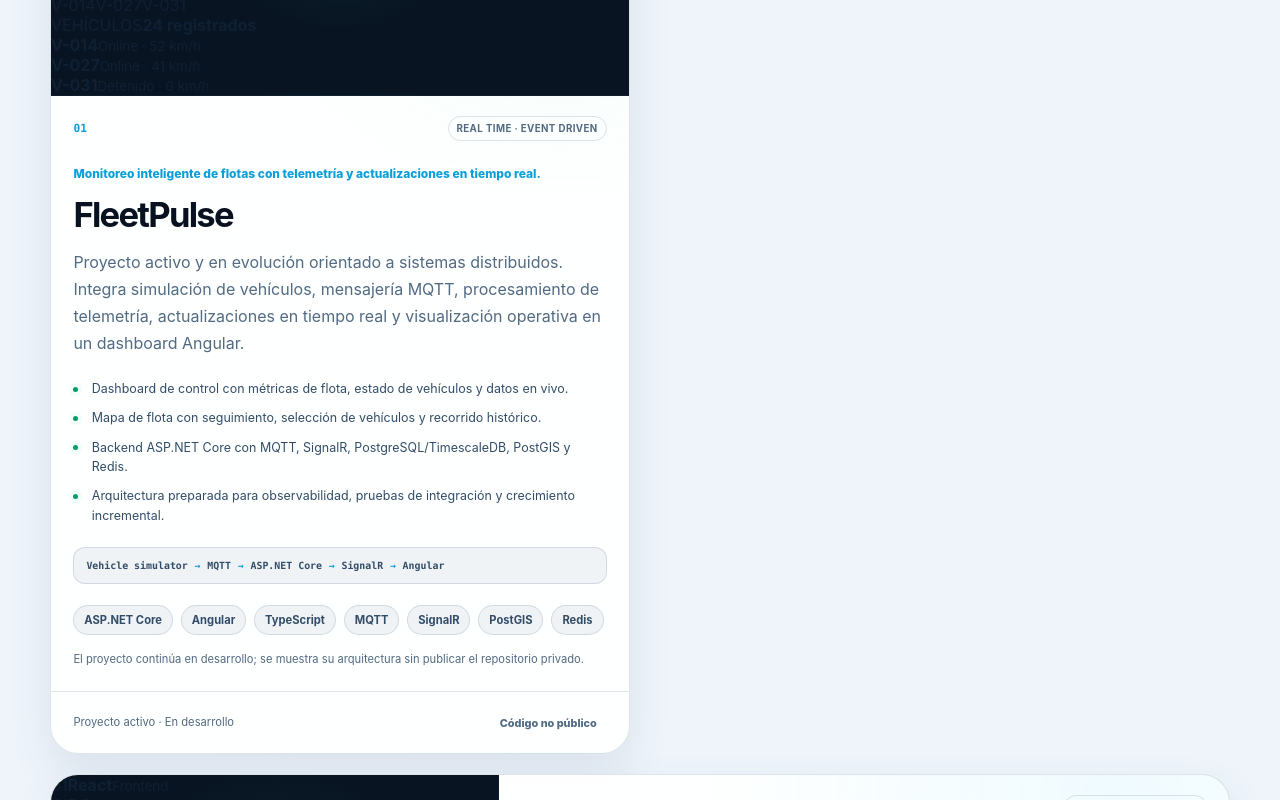
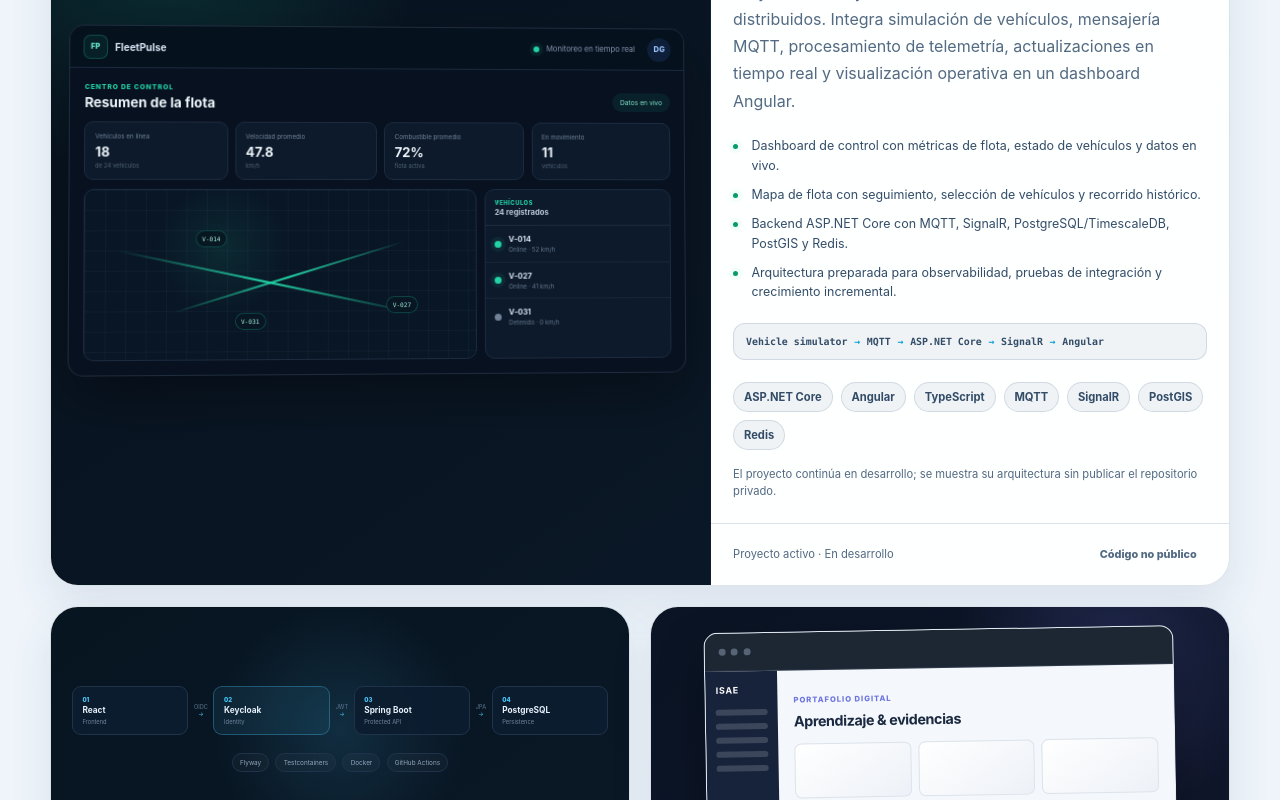
Before and after one commit to DanielDGe/danieldge.github.io, a React (Vite) app: page / in a window 1280 px wide. Shown: the part 4400-5200 px from the top of the page. Built offline with nearby package versions, Linux system fonts and the light colour scheme.

Commit message:
style: feature FleetPulse dashboard and simplify Task Manager visual

```diff
--- a/src/styles/global.css
+++ b/src/styles/global.css
@@ -988,16 +988,19 @@ svg {
   transform: translateY(-5px);
 }
 
+.project-card--fleetpulse {
+  display: grid;
+  grid-column: 1 / -1;
+  grid-template-columns: minmax(0, 1.12fr) minmax(0, 0.88fr);
+  min-height: 540px;
+  background:
+    radial-gradient(circle at 10% 10%, rgba(92, 230, 178, 0.08), transparent 34%),
+    var(--surface);
+}
+
 .project-card--task-manager {
-  display: grid;
-  grid-column: 1 / -1;
-  grid-template-columns: minmax(0, 0.76fr) minmax(0, 1.24fr);
-  min-height: 480px;
-}
-
-.project-card--fleetpulse {
   background:
-    radial-gradient(circle at 88% 4%, rgba(92, 230, 178, 0.09), transparent 34%),
+    radial-gradient(circle at 90% 5%, rgba(74, 203, 255, 0.09), transparent 35%),
     var(--surface);
 }
 
@@ -1065,12 +1068,12 @@ svg {
 .project-card__body h3 {
   margin: 0;
   color: var(--text-strong);
-  font-size: clamp(2rem, 3vw, 3rem);
+  font-size: clamp(1.8rem, 2.7vw, 2.45rem);
   letter-spacing: -0.05em;
 }
 
-.project-card:not(.project-card--task-manager) .project-card__body h3 {
-  font-size: clamp(1.8rem, 2.7vw, 2.45rem);
+.project-card--fleetpulse .project-card__body h3 {
+  font-size: clamp(2.2rem, 3.4vw, 3.2rem);
 }
 
 .project-card__description {
@@ -1136,18 +1139,6 @@ svg {
 
 .project-card__technologies {
   margin-top: auto;
-}
-
-.project-card--task-manager .project-card__body {
-  gap: 1.05rem;
-}
-
-.project-card--task-manager .project-card__highlights {
-  gap: 0.48rem;
-}
-
-.project-card--task-manager .project-card__technologies {
-  margin-top: 0.15rem;
 }
 
 .project-card__private-note {
@@ -1215,23 +1206,391 @@ svg {
     #081421;
 }
 
-.project-card--task-manager .project-visual {
+.project-card--fleetpulse .project-visual {
   min-height: 100%;
-  max-height: 480px;
   border-right: 1px solid var(--line);
   border-bottom: 0;
 }
 
-.project-visual--image {
-  display: flex;
-  flex-direction: column;
-}
-
-.project-visual__browser,
+.project-visual--fleet-dashboard {
+  display: grid;
+  place-items: center;
+  padding: 1.3rem;
+  background:
+    radial-gradient(circle at 18% 15%, rgba(34, 211, 166, 0.15), transparent 30%),
+    linear-gradient(145deg, #06111d, #0a1726);
+}
+
+.fleet-dashboard__window {
+  width: 100%;
+  overflow: hidden;
+  border: 1px solid rgba(125, 150, 180, 0.2);
+  border-radius: 15px;
+  background: #07111f;
+  box-shadow: 0 24px 55px rgba(0, 0, 0, 0.34);
+  transform: perspective(900px) rotateY(2deg) rotateX(1deg);
+  transition: transform 240ms ease;
+}
+
+.project-card:hover .fleet-dashboard__window {
+  transform: perspective(900px) rotateY(0) rotateX(0) translateY(-2px);
+}
+
+.fleet-dashboard__topbar {
+  display: grid;
+  min-height: 42px;
+  grid-template-columns: 1fr auto auto;
+  align-items: center;
+  gap: 0.8rem;
+  padding: 0 0.8rem;
+  border-bottom: 1px solid #1b2a3d;
+  background: rgba(7, 17, 31, 0.96);
+}
+
+.fleet-dashboard__brand,
+.fleet-dashboard__live {
+  display: flex;
+  align-items: center;
+  gap: 0.45rem;
+}
+
+.fleet-dashboard__brand span {
+  display: grid;
+  width: 24px;
+  height: 24px;
+  place-items: center;
+  border: 1px solid rgba(34, 211, 166, 0.24);
+  border-radius: 7px;
+  color: #63dfc1;
+  font-size: 0.46rem;
+  font-weight: 900;
+  background: rgba(34, 211, 166, 0.08);
+}
+
+.fleet-dashboard__brand strong {
+  color: #dbe8f5;
+  font-size: 0.62rem;
+}
+
+.fleet-dashboard__live {
+  color: #8092aa;
+  font-size: 0.48rem;
+}
+
+.fleet-dashboard__live i {
+  width: 6px;
+  height: 6px;
+  border-radius: 50%;
+  background: #22d3a6;
+  box-shadow: 0 0 0 4px rgba(34, 211, 166, 0.08);
+}
+
+.fleet-dashboard__avatar {
+  display: grid;
+  width: 24px;
+  height: 24px;
+  place-items: center;
+  border-radius: 50%;
+  color: #9bc0ff;
+  font-size: 0.48rem;
+  font-weight: 800;
+  background: rgba(76, 141, 255, 0.12);
+}
+
+.fleet-dashboard__content {
+  padding: 0.9rem;
+}
+
+.fleet-dashboard__heading {
+  display: flex;
+  align-items: end;
+  justify-content: space-between;
+  gap: 1rem;
+  margin-bottom: 0.7rem;
+}
+
+.fleet-dashboard__heading div {
+  display: grid;
+  gap: 0.16rem;
+}
+
+.fleet-dashboard__heading span {
+  color: #22d3a6;
+  font-size: 0.42rem;
+  font-weight: 850;
+  letter-spacing: 0.12em;
+}
+
+.fleet-dashboard__heading strong {
+  color: #eef5fb;
+  font-size: 0.84rem;
+}
+
+.fleet-dashboard__heading small {
+  padding: 0.3rem 0.48rem;
+  border-radius: 999px;
+  color: #86e8d0;
+  font-size: 0.42rem;
+  background: rgba(34, 211, 166, 0.08);
+}
+
+.fleet-dashboard__metrics {
+  display: grid;
+  grid-template-columns: repeat(4, 1fr);
+  gap: 0.45rem;
+}
+
+.fleet-dashboard__metrics article {
+  display: grid;
+  min-width: 0;
+  gap: 0.18rem;
+  padding: 0.6rem;
+  border: 1px solid #1c2b3f;
+  border-radius: 9px;
+  background: #0d1a2b;
+}
+
+.fleet-dashboard__metrics span {
+  overflow: hidden;
+  color: #72849b;
+  font-size: 0.39rem;
+  text-overflow: ellipsis;
+  white-space: nowrap;
+}
+
+.fleet-dashboard__metrics strong {
+  color: #eef5fb;
+  font-size: 0.82rem;
+}
+
+.fleet-dashboard__metrics small {
+  color: #506278;
+  font-size: 0.36rem;
+}
+
+.fleet-dashboard__main {
+  display: grid;
+  grid-template-columns: minmax(0, 1.55fr) minmax(120px, 0.75fr);
+  gap: 0.55rem;
+  margin-top: 0.55rem;
+}
+
+.fleet-dashboard__map {
+  position: relative;
+  min-height: 170px;
+  overflow: hidden;
+  border: 1px solid #1c2b3f;
+  border-radius: 10px;
+  background:
+    radial-gradient(circle at 35% 35%, rgba(34, 211, 166, 0.1), transparent 24%),
+    #091625;
+}
+
+.fleet-dashboard__map-grid {
+  position: absolute;
+  inset: 0;
+  background-image:
+    linear-gradient(rgba(82, 116, 145, 0.08) 1px, transparent 1px),
+    linear-gradient(90deg, rgba(82, 116, 145, 0.08) 1px, transparent 1px);
+  background-size: 20px 20px;
+}
+
+.fleet-dashboard__route {
+  position: absolute;
+  height: 2px;
+  border-radius: 999px;
+  background: linear-gradient(90deg, transparent, #22d3a6, transparent);
+  transform-origin: left center;
+}
+
+.fleet-dashboard__route--one {
+  top: 35%;
+  left: 8%;
+  width: 78%;
+  transform: rotate(12deg);
+}
+
+.fleet-dashboard__route--two {
+  top: 72%;
+  left: 22%;
+  width: 62%;
+  transform: rotate(-17deg);
+}
+
+.fleet-dashboard__marker {
+  position: absolute;
+  padding: 0.25rem 0.34rem;
+  border: 1px solid rgba(34, 211, 166, 0.24);
+  border-radius: 999px;
+  color: #a9f0de;
+  font-family: ui-monospace, SFMono-Regular, Menlo, Consolas, monospace;
+  font-size: 0.38rem;
+  background: rgba(8, 23, 34, 0.92);
+}
+
+.fleet-dashboard__marker--one { top: 24%; left: 28%; }
+.fleet-dashboard__marker--two { right: 15%; bottom: 27%; }
+.fleet-dashboard__marker--three { bottom: 17%; left: 38%; }
+
+.fleet-dashboard__vehicles {
+  overflow: hidden;
+  border: 1px solid #1c2b3f;
+  border-radius: 10px;
+  background: #0d1a2b;
+}
+
+.fleet-dashboard__vehicles-header {
+  display: grid;
+  gap: 0.12rem;
+  padding: 0.55rem;
+  border-bottom: 1px solid #1c2b3f;
+}
+
+.fleet-dashboard__vehicles-header span {
+  color: #22d3a6;
+  font-size: 0.36rem;
+  font-weight: 850;
+  letter-spacing: 0.1em;
+}
+
+.fleet-dashboard__vehicles-header strong {
+  color: #b9c8d8;
+  font-size: 0.48rem;
+}
+
+.fleet-dashboard__vehicle {
+  display: grid;
+  grid-template-columns: auto 1fr;
+  align-items: center;
+  gap: 0.45rem;
+  padding: 0.55rem;
+  border-bottom: 1px solid #17263a;
+}
+
+.fleet-dashboard__vehicle:last-child {
+  border-bottom: 0;
+}
+
+.fleet-dashboard__vehicle > i {
+  width: 7px;
+  height: 7px;
+  border-radius: 50%;
+  background: #22d3a6;
+  box-shadow: 0 0 0 4px rgba(34, 211, 166, 0.08);
+}
+
+.fleet-dashboard__vehicle > i.is-muted {
+  background: #718198;
+  box-shadow: none;
+}
+
+.fleet-dashboard__vehicle span {
+  display: grid;
+  gap: 0.12rem;
+}
+
+.fleet-dashboard__vehicle strong {
+  color: #d7e4f2;
+  font-size: 0.48rem;
+}
+
+.fleet-dashboard__vehicle small {
+  color: #65778e;
+  font-size: 0.38rem;
+}
+
+.project-visual--security {
+  display: grid;
+  align-content: center;
+  gap: 1.1rem;
+  padding: 1.3rem;
+  background:
+    radial-gradient(circle at 50% 50%, rgba(74, 203, 255, 0.13), transparent 40%),
+    linear-gradient(145deg, #071521, #0a1726);
+}
+
+.security-flow {
+  display: grid;
+  grid-template-columns: 1fr auto 1fr auto 1fr auto 1fr;
+  align-items: center;
+  gap: 0.35rem;
+}
+
+.security-flow__node {
+  display: grid;
+  min-width: 0;
+  gap: 0.14rem;
+  padding: 0.6rem;
+  border: 1px solid #20334a;
+  border-radius: 9px;
+  background: rgba(13, 29, 48, 0.92);
+}
+
+.security-flow__node--accent {
+  border-color: rgba(74, 203, 255, 0.3);
+  background: rgba(74, 203, 255, 0.08);
+}
+
+.security-flow__node span {
+  color: #4acbff;
+  font-size: 0.38rem;
+  font-weight: 850;
+}
+
+.security-flow__node strong {
+  overflow: hidden;
+  color: #e6f0fa;
+  font-size: 0.52rem;
+  text-overflow: ellipsis;
+  white-space: nowrap;
+}
+
+.security-flow__node small {
+  color: #71849b;
+  font-size: 0.36rem;
+}
+
+.security-flow__connector {
+  display: grid;
+  place-items: center;
+  color: #5f7892;
+  font-size: 0.35rem;
+}
+
+.security-flow__connector::after {
+  margin-top: 0.1rem;
+  color: #4acbff;
+  content: '→';
+}
+
+.security-flow__badges {
+  display: flex;
+  flex-wrap: wrap;
+  justify-content: center;
+  gap: 0.38rem;
+}
+
+.security-flow__badges span {
+  padding: 0.3rem 0.45rem;
+  border: 1px solid #20334a;
+  border-radius: 999px;
+  color: #90a5bb;
+  font-size: 0.4rem;
+  background: rgba(255, 255, 255, 0.025);
+}
+
+.project-visual--portfolio {
+  display: grid;
+  place-items: center;
+  padding: 1.25rem;
+  background:
+    radial-gradient(circle at 80% 20%, rgba(125, 130, 255, 0.18), transparent 32%),
+    linear-gradient(145deg, #0a1424, #10162b);
+}
+
 .portfolio-preview__topbar {
   display: flex;
   height: 38px;
-  flex: 0 0 auto;
   align-items: center;
   gap: 0.35rem;
   padding-inline: 0.85rem;
@@ -1239,140 +1598,11 @@ svg {
   background: rgba(6, 16, 29, 0.9);
 }
 
-.project-visual__browser span,
 .portfolio-preview__topbar span {
   width: 7px;
   height: 7px;
   border-radius: 50%;
   background: rgba(158, 176, 198, 0.45);
-}
-
-.project-visual--image img {
-  width: 100%;
-  height: 100%;
-  min-height: 0;
-  flex: 1;
-  object-fit: cover;
-  object-position: top left;
-  transition: transform 600ms cubic-bezier(0.2, 0.8, 0.2, 1);
-}
-
-.project-card:hover .project-visual--image img {
-  transform: scale(1.018);
-}
-
-.project-visual--fleet {
-  isolation: isolate;
-  background:
-    radial-gradient(circle at 22% 30%, rgba(92, 230, 178, 0.14), transparent 26%),
-    linear-gradient(145deg, #071521, #0b1c29);
-}
-
-.fleet-map__grid {
-  position: absolute;
-  inset: 0;
-  z-index: -1;
-  background-image:
-    linear-gradient(rgba(92, 230, 178, 0.06) 1px, transparent 1px),
-    linear-gradient(90deg, rgba(92, 230, 178, 0.06) 1px, transparent 1px);
-  background-size: 27px 27px;
-  mask-image: linear-gradient(135deg, black, transparent 92%);
-}
-
-.fleet-map__route {
-  position: absolute;
-  height: 2px;
-  border-radius: 999px;
-  background: linear-gradient(90deg, transparent, rgba(92, 230, 178, 0.9), transparent);
-  transform-origin: left center;
-}
-
-.fleet-map__route--one {
-  top: 35%;
-  left: 7%;
-  width: 78%;
-  transform: rotate(11deg);
-}
-
-.fleet-map__route--two {
-  top: 72%;
-  left: 20%;
-  width: 66%;
-  transform: rotate(-18deg);
-}
-
-.fleet-map__vehicle {
-  position: absolute;
-  display: inline-flex;
-  align-items: center;
-  gap: 0.45rem;
-  padding: 0.45rem 0.58rem;
-  border: 1px solid rgba(92, 230, 178, 0.22);
-  border-radius: 999px;
-  background: rgba(7, 21, 33, 0.9);
-  color: #bff7df;
-  font-family: ui-monospace, SFMono-Regular, Menlo, Consolas, monospace;
-  font-size: 0.61rem;
-  box-shadow: 0 12px 30px rgba(0, 0, 0, 0.22);
-}
-
-.fleet-map__vehicle i {
-  width: 7px;
-  height: 7px;
-  border-radius: 50%;
-  background: #5ce6b2;
-  box-shadow: 0 0 0 5px rgba(92, 230, 178, 0.09);
-}
-
-.fleet-map__vehicle--one {
-  top: 27%;
-  left: 20%;
-}
-
-.fleet-map__vehicle--two {
-  right: 14%;
-  bottom: 25%;
-}
-
-.fleet-map__panel {
-  position: absolute;
-  right: 1rem;
-  bottom: 1rem;
-  display: grid;
-  min-width: 145px;
-  gap: 0.16rem;
-  padding: 0.75rem;
-  border: 1px solid rgba(148, 180, 216, 0.16);
-  border-radius: 12px;
-  background: rgba(7, 17, 31, 0.86);
-  box-shadow: var(--shadow-soft);
-}
-
-.fleet-map__panel span {
-  color: #5ce6b2;
-  font-size: 0.54rem;
-  font-weight: 850;
-  letter-spacing: 0.11em;
-}
-
-.fleet-map__panel strong {
-  color: #ffffff;
-  font-size: 0.83rem;
-}
-
-.fleet-map__panel small {
-  color: #9eb0c6;
-  font-family: ui-monospace, SFMono-Regular, Menlo, Consolas, monospace;
-  font-size: 0.57rem;
-}
-
-.project-visual--portfolio {
-  display: grid;
-  place-items: center;
-  padding: 1.25rem;
-  background:
-    radial-gradient(circle at 80% 20%, rgba(125, 130, 255, 0.18), transparent 32%),
-    linear-gradient(145deg, #0a1424, #10162b);
 }
 
 .portfolio-preview__window {
@@ -1721,15 +1951,14 @@ svg {
   }
 
   .project-card,
-  .project-card--task-manager {
+  .project-card--fleetpulse {
     display: flex;
     grid-column: auto;
     min-height: 0;
   }
 
-  .project-card--task-manager .project-visual {
-    min-height: 260px;
-    max-height: 320px;
+  .project-card--fleetpulse .project-visual {
+    min-height: 330px;
     border-right: 0;
     border-bottom: 1px solid var(--line);
   }
@@ -1815,9 +2044,31 @@ svg {
   }
 
   .project-visual,
-  .project-card--task-manager .project-visual {
-    min-height: 200px;
-    max-height: 240px;
+  .project-card--fleetpulse .project-visual {
+    min-height: 220px;
+    max-height: 280px;
+  }
+
+  .fleet-dashboard__metrics {
+    grid-template-columns: repeat(2, 1fr);
+  }
+
+  .fleet-dashboard__main {
+    grid-template-columns: 1fr;
+  }
+
+  .fleet-dashboard__vehicles {
+    display: none;
+  }
+
+  .security-flow {
+    grid-template-columns: 1fr auto 1fr;
+    row-gap: 0.55rem;
+  }
+
+  .security-flow__node:nth-of-type(5),
+  .security-flow__node:nth-of-type(7) {
+    display: none;
   }
 
   .project-card__body {
```
